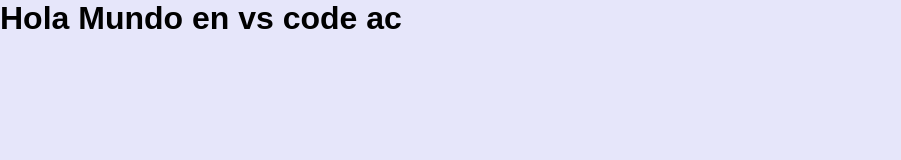
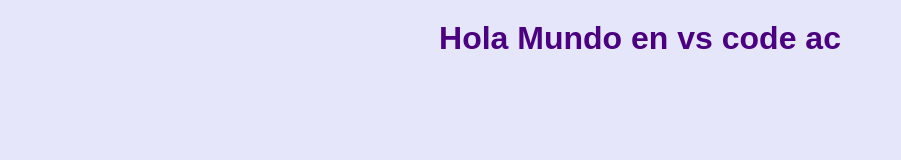
Before and after one commit to cesargc826/Ch54_miPrimerRepo, a plain HTML site: page index.html in a window 1280 px wide. Shown: the whole page, without its empty margins (0-901 px from the left). Drawn offline with Linux system fonts and the light colour scheme.

Commit message:
Update style.css

```diff
--- a/style.css
+++ b/style.css
@@ -5,3 +5,10 @@ body {
     margin: 0;
     padding: 0;
 }
+
+h1 {
+    /* Set the text color to a dark purple */
+    color: #4B0082; /* Dark purple */
+    text-align: center;
+    margin-top: 20px;
+}
```
